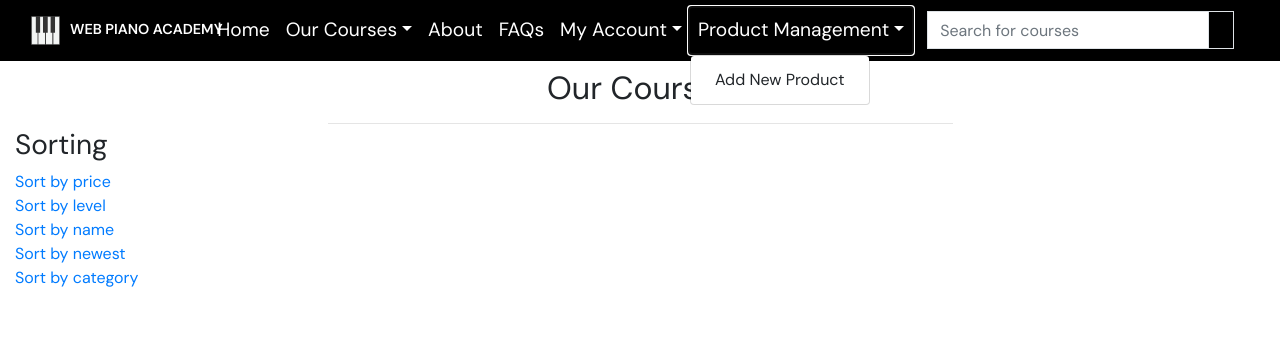
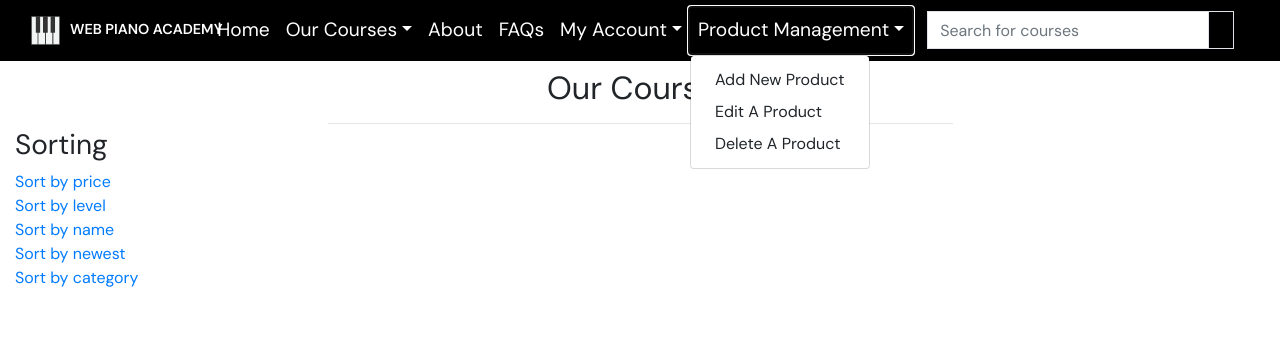
Before and after one commit to LewisMDillon/web-piano-academy, a Django app: page /products/courses/ in a window 1280 px wide, after a click on "Product Management". Shown: the top 361 px of the page. Run offline with Django 3.2, Linux system fonts and the light colour scheme; a user stored in the database is signed in; data that the repository does not hold is empty.

Commit message:
Add front-end delete product functionality & form

```diff
--- a/products/templates/products/courses.html
+++ b/products/templates/products/courses.html
@@ -53,6 +53,12 @@
                                             {% else %}
                                                 <small class="text-muted"></small>
                                             {% endif %}
+                                            {% if request.user.is_superuser %}
+                                                <small class="ml-3">
+                                                    <a href="{% url 'edit_product' product.id %}">Edit</a> |
+                                                    <a class="text-danger" href="{% url 'delete_product' product.id %}">Delete</a>
+                                                </small>
+                                            {% endif %}
                                         </div>
                                     </div>
                                 </div>
--- a/products/urls.py
+++ b/products/urls.py
@@ -15,5 +15,10 @@ urlpatterns = [
         views.edit_product,
         name='edit_product'
         ),
+    path(
+        'courses/delete/<int:product_id>/',
+        views.delete_product,
+        name='delete_product'
+        ),
 
 ]
--- a/products/views.py
+++ b/products/views.py
@@ -84,9 +84,9 @@ def add_product(request):
     if request.method == 'POST':
         form = ProductForm(request.POST, request.FILES)
         if form.is_valid():
-            form.save()
+            product = form.save()
             messages.success(request, 'Successfully added product!')
-            return redirect(reverse('add_product'))
+            return redirect(reverse('product_detail', args=[product.id]))
         else:
             messages.error(
                 request, 'Failed to add product, please double check the form'
@@ -108,6 +108,12 @@ def add_product(request):
 
 
 def edit_product(request, product_id):
+    if not request.user.is_superuser:
+        messages.error(
+            request, 'Sorry, you do not have permission to accesss that page.'
+            )
+        return redirect(reverse('home'))
+
     product = get_object_or_404(Product, pk=product_id)
     if request.method == 'POST':
         form = ProductForm(request.POST, request.FILES, instance=product)
@@ -131,3 +137,16 @@ def edit_product(request, product_id):
     }
 
     return render(request, template, context)
+
+
+def delete_product(request, product_id):
+    if not request.user.is_superuser:
+        messages.error(
+            request, 'Sorry, you do not have permission to accesss that page.'
+            )
+        return redirect(reverse('home'))
+
+    product = get_object_or_404(Product, pk=product_id)
+    product.delete()
+    messages.success(request, 'Product deleted!')
+    return redirect(reverse('courses'))
--- a/templates/base.html
+++ b/templates/base.html
@@ -97,6 +97,8 @@
             <a class="nav-link dropdown-toggle" href="#" data-bs-toggle="dropdown" aria-expanded="false">Product Management</a>
             <ul class="dropdown-menu">
               <li><a class="dropdown-item" href="{% url 'add_product' %}">Add New Product</a></li>
+              <li><a class="dropdown-item" href="#">Edit A Product</a></li>
+              <li><a class="dropdown-item" href="{% url 'add_product' %}">Delete A Product</a></li>
             </ul>
           </li>
         {% endif %}
```
Also changed, not shown: products/templates/products/product_detail.html (+7 -0 lines).
